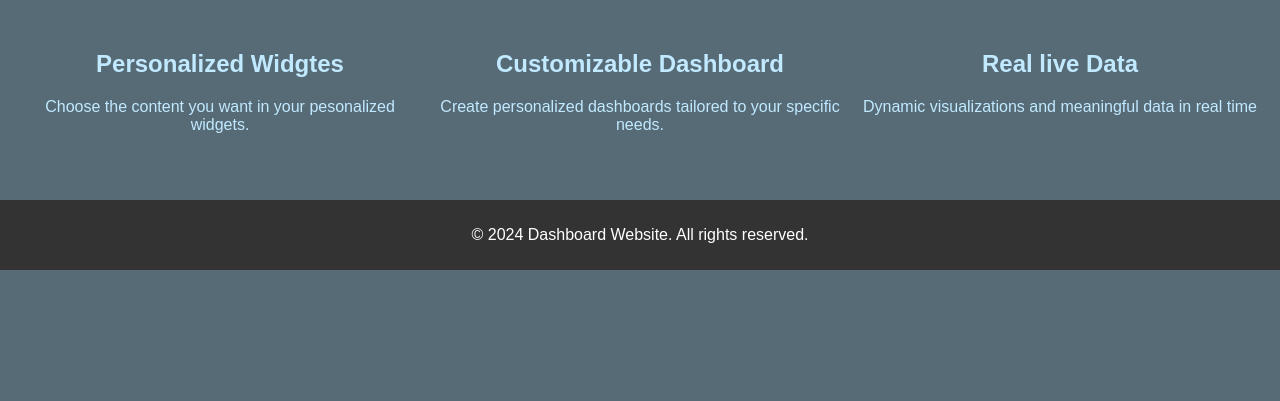
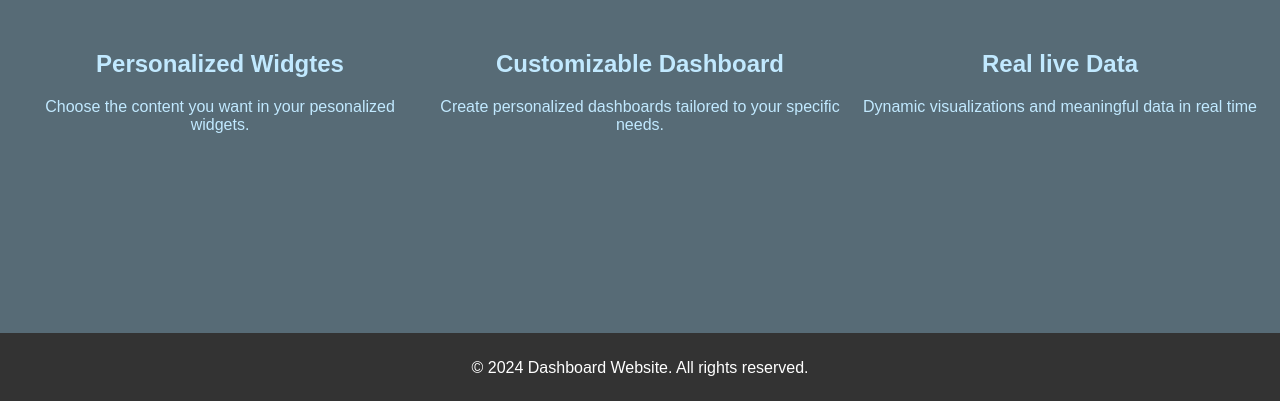
Before and after one commit to finnvhsn/Dashboard-Organizer, a Flask app: page /landingpage in a window 1280 px wide. Shown: the part 399-800 px from the top of the page. Run offline with Flask 3, Linux system fonts and the light colour scheme.

Commit message:
landingpage anpassung

```diff
--- a/project/templates/landingpage.html
+++ b/project/templates/landingpage.html
@@ -129,8 +129,10 @@
         color: #fff;
         text-align: center;
         padding: 10px 0;
-        position: sticky;
-
+        position: fixed;
+        bottom: 0;
+        width: 100%;
+        height: 6%;
     }
 
 </style>
```
